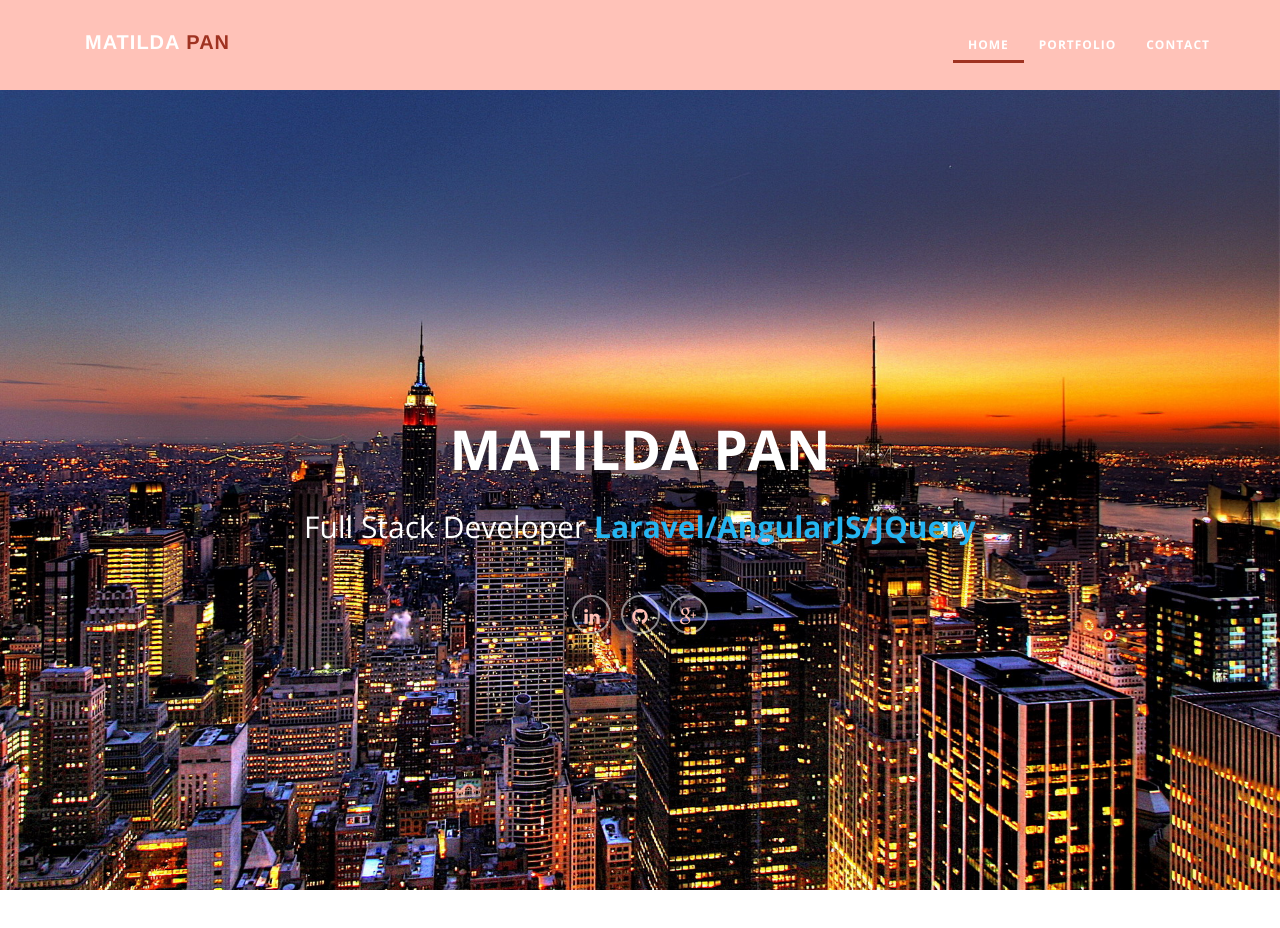
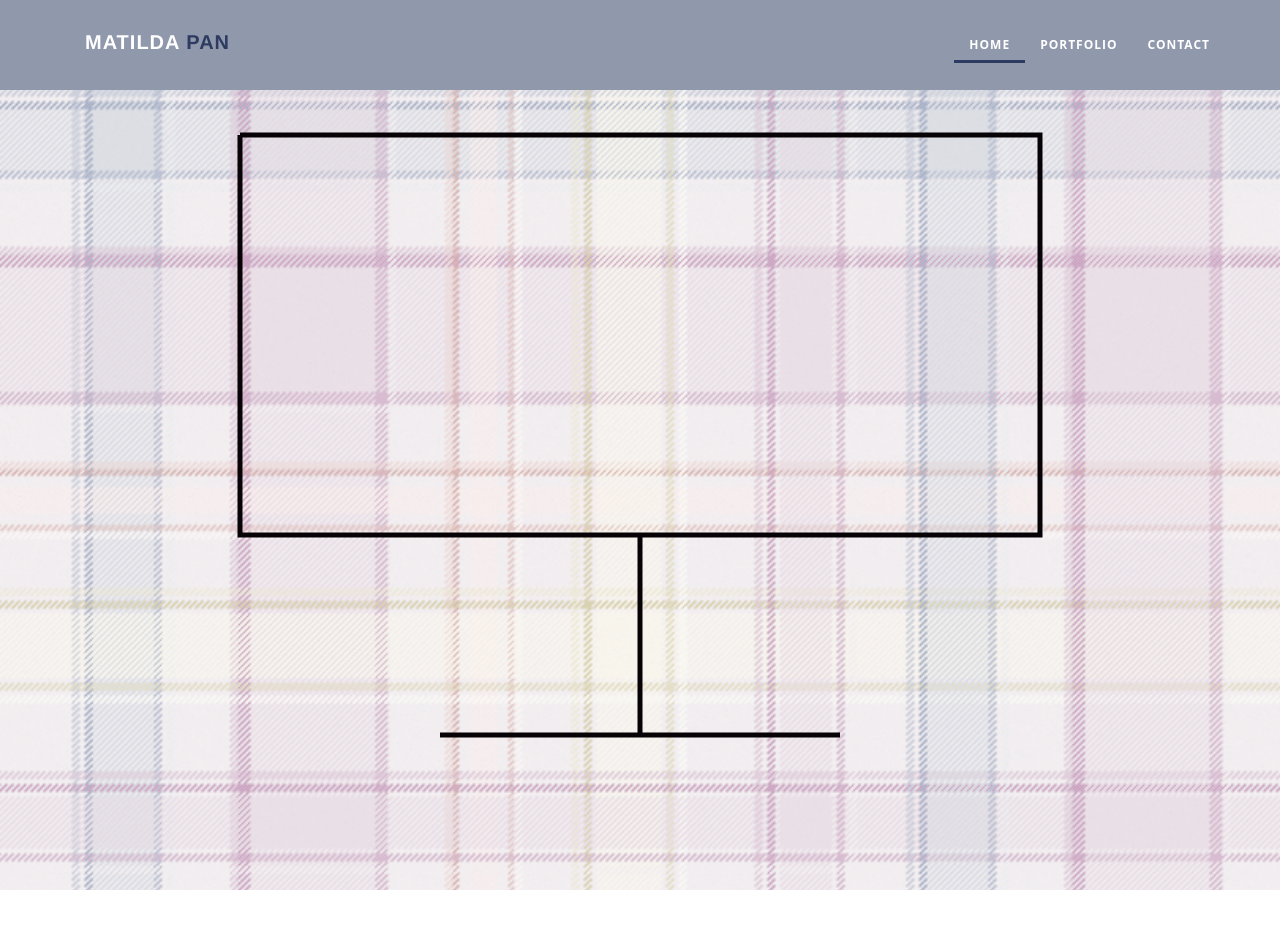
Before and after one commit to matildaPan/cv, a website: page index.html at #/home in a window 1280 px wide. Before the commit the page ends 890 px from the top, so only its background shows below. Drawn offline with nearby package versions, Linux system fonts and the light colour scheme.

Commit message:
[Used SVG on home.html and attempted to change color schema]

```diff
--- a/css/style.css
+++ b/css/style.css
@@ -8,7 +8,7 @@
 /* ----------------------------------------------------------------------------- */
 
 body, html {
-	color: #FFC0B6;
+	color: #282828;;
 	background-repeat:no-repeat;
 	background-size:cover;
 	background-attachment:fixed;
@@ -176,7 +176,7 @@
 }
 
 .logo span {
-	color: #9C2A18;
+	color: #26335A;
 }
 .logo .border{
 	border:3px solid white;
@@ -224,7 +224,7 @@
 }
 
 .navbar-nav > li.active a{
-	border-bottom:3px solid #9C2A18;
+	border-bottom:3px solid #26335A;
 	padding-bottom: 5px;
 }
 
@@ -315,7 +315,7 @@
 	*/
 
 nav{
-	background-color: #FFC0B6;
+	background-color: #8C94A9;
 }
 
 
@@ -325,7 +325,7 @@
 --------------------------*/
 
 #home {
-	background-image: url("images/backgrounds/bg-city-night.jpg");
+	background-image: url("images/backgrounds/fabric-light.png");
 	width: 100%;
 	height: 100%;
 	background-size: cover;
@@ -341,10 +341,13 @@
 		z-index: 2;
 	}
 
-
+#home .content #monitor{
+	position: relative;
+}
 
 .home-content {
-	position: absolute;
+	/*position: absolute;*/
+	position: relative;
 	top: 40%;
 	left: 0;
 	right: 0;
@@ -749,9 +752,22 @@
 /*---------------------------------
 Media Queries
 -----------------------------------*/
-@media (max-width: 1500px) {
+@media (min-width: 1500px){
+	#home svg {
+		width: 1200px;
+		height: 1200px;
+	}
+
+}
+
+@media (min-width: 1200px) and (max-width: 1500px)  {
 	.single-project {
 		width: 33.33333%;
+	}
+
+	#home svg {
+		width: 1000px;
+		height: 1000px;
 	}
 
 /*	.contact-content {
@@ -759,15 +775,12 @@
 	}*/
 }
 
-@media (min-width: 1200px) {
-
-}
-
-@media (max-width: 1199px) {
-
-}
 
 @media (min-width: 992px) and (max-width: 1199px) {
+	#home svg {
+		width: 800px;
+		height: 800px;
+	}
 
 }
 
--- a/index.html
+++ b/index.html
@@ -23,8 +23,8 @@
 	</script>
 	<!-- End Retina Images -->
 	<!-- Google Web Fonts -->
-	<link href='http://fonts.googleapis.com/css?family=Raleway:400,100,200,300,500,600,700,800,900' rel='stylesheet' type='text/css'>
-	<link href='http://fonts.googleapis.com/css?family=Open+Sans:300italic,400italic,600italic,700italic,800italic,400,300,600,700,800' rel='stylesheet' type='text/css'>
+<!-- 	<link href='http://fonts.googleapis.com/css?family=Raleway:400,100,200,300,500,600,700,800,900' rel='stylesheet' type='text/css'>
+	<link href='http://fonts.googleapis.com/css?family=Open+Sans:300italic,400italic,600italic,700italic,800italic,400,300,600,700,800' rel='stylesheet' type='text/css'> -->
 	<!-- Stylesheets -->
 	<link rel="stylesheet" type="text/css" href="bower_components/bootstrap/dist/css/bootstrap.min.css" />
 	<link rel="stylesheet" type="text/css" href="css/animate-css/animate.min.css" />
--- a/partials/home/home.html
+++ b/partials/home/home.html
@@ -2,33 +2,77 @@
 
 	<div class="shade_bg"></div>
 	<div class="content padded dark">
+		<!-- <img src="css/images/home.svg"> -->
+		<svg xmlns="http://www.w3.org/2000/svg"  viewBox="0 0 1000 1000"  preserveAspectRatio="xMinYMin meet">
+		 <!-- Created with SVG-edit - http://svg-edit.googlecode.com/ -->
+		 <g>
+		  <path class="path" d="m100,100h800v400h-800v-400" fill="none" stroke="#060205" stroke-width="5" id="svg_1"/>
+		  <path class="path" d="m500,500v200" fill="none" stroke="#060205" stroke-width="5" id="svg_2"/>
+		  <path class="path" d="m300,700h400" fill="none" stroke="#060205" stroke-width="5" id="svg_3"/>
+		 </g>
+		</svg>
 
-		<!-- Profile Content -->
-		<div class="home-content">
+<!-- 		<div class="home-content">
 			<div class="home_title">
 				<span>Matilda Pan</span>
 			</div>
 			<div class="home_title_sub">
 				<span>Full Stack Developer</span>
 				<span class="position">Laravel/AngularJS/JQuery</span>
-			</div>
+			</div> -->
 
 
-			<ul class="social-icons">
+<!-- 			<ul class="social-icons">
 				<li><a href="#"><i class="fa fa-linkedin"></i></a></li>
 				<li><a href="#"><i class="fa fa-github"></i></a></li>
 				<li><a href="#"><i class="fa fa-google-plus"></i></a></li>
-<!-- 				<li><a href="#"><i class="fa fa-twitter"></i></a></li> -->
-			</ul>
+			</ul> -->
 
-		</div>
-		<!-- Bottom Bar -->
-<!-- 		<div class="bottom-bar home-bottom-bar hidden-xs">
+<!-- 		</div> -->
 
-			<p class="scrolldown">
-				<a du-smooth-scroll href="#experience"><i class="fa fa-angle-double-down"></i></a>
-			</p>
-		</div> -->
 	</div>
 
 </div>
+
+<style type="text/css">
+svg {
+/*  max-width: 95%;
+  max-height: 95%;*/
+  width: 95%;
+  height: 95%;
+  position: absolute;
+  top: 90px;
+  left: 0;
+  right: 0;
+  bottom: 0;
+  margin: auto;
+
+}
+
+
+
+
+.path {
+/*	fill-opacity: 0;*/
+/*	stroke-width: 3;*/
+	stroke-dasharray: 2800;
+	stroke-dashoffset: 2800;
+	animation: draw 5s linear alternate;
+	animation-fill-mode: forwards; // Stay on the last frame
+    animation-iteration-count: 1;// Run only once
+}
+
+@keyframes draw {
+  to {
+    stroke-dashoffset: 0;
+  }
+}
+
+/*@media (min-width: 1200px){
+	svg {
+		width: 1000px;
+		height: 1000px;
+	}
+}*/
+
+</style>
```
Also changed, not shown: css/images/backgrounds/fabric-light.png (added).
